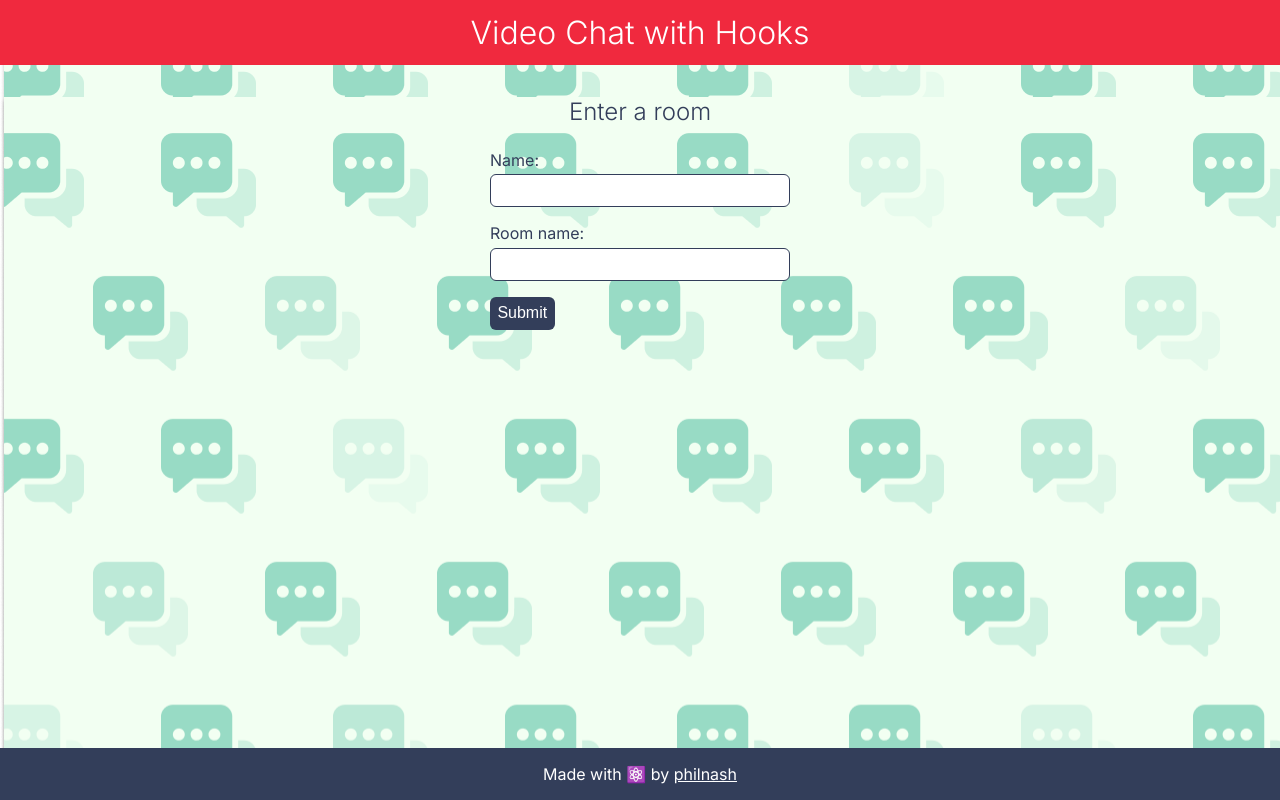
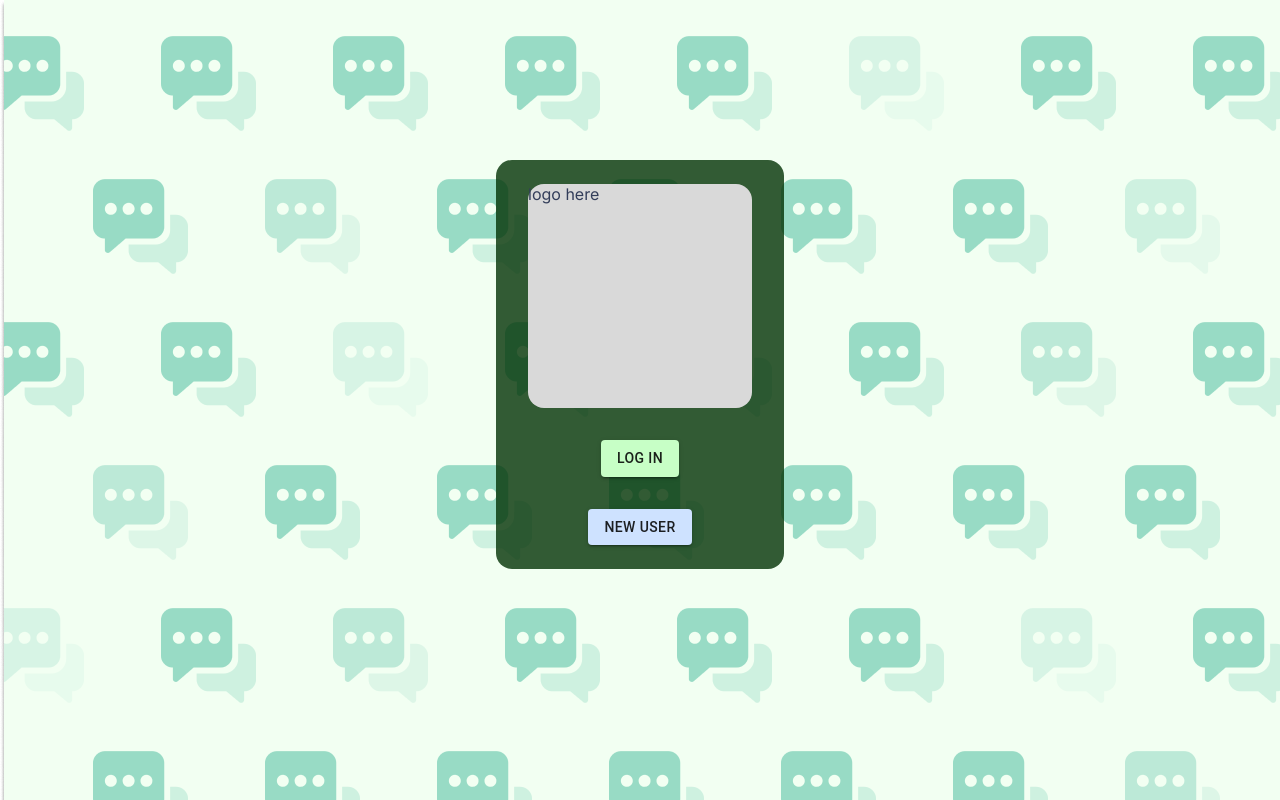
Before and after one commit to jasmine-dragons/sage, a Next.js app in the folder my-app/: page / in a window 1280 px wide. Built offline with nearby package versions, Linux system fonts and the light colour scheme.

Commit message:
implement login page

```diff
--- a/my-app/app/call.js
+++ b/my-app/app/call.js
@@ -6,13 +6,16 @@ import Lobby from "@/components/Lobby";
 const Call = () => {
   return (
     <div className="app">
-      <header>
-        <h1>Video Chat with Hooks</h1>
-      </header>
       <main>
         <VideoChat />
       </main>
-      <footer>
+
+      {/* <header>
+        <h1>Video Chat with Hooks</h1>
+      </header> */}
+      {/* <div style={{display: "flex", width: "100%", height: "100vh"}}>
+      </div> */}
+      {/* <footer>
         <p>
           Made with{" "}
           <span role="img" aria-label="React">
@@ -20,7 +23,7 @@ const Call = () => {
           </span>{" "}
           by <a href="https://twitter.com/philnash">philnash</a>
         </p>
-      </footer>
+      </footer> */}
     </div>
   );
 };
--- a/my-app/components/Lobby.jsx
+++ b/my-app/components/Lobby.jsx
@@ -1,4 +1,15 @@
 import React from "react";
+import Button from '@mui/material/Button';
+import { createTheme, ThemeProvider } from "@mui/material/styles";
+const { palette } = createTheme();
+const { augmentColor } = palette;
+const createColor = (mainColor) => augmentColor({ color: { main: mainColor } });
+const theme = createTheme({
+  palette: {
+    primary: createColor('#C7FFC6'),
+    secondary: createColor('#CEE2FF'),
+  }
+});
 
 const Lobby = ({
   username,
@@ -8,9 +19,28 @@ const Lobby = ({
   handleSubmit,
 }) => {
   return (
-    <form onSubmit={handleSubmit}>
-      <h2>Enter a room</h2>
-      <div>
+    <div className="login seventyOpacity" onSubmit={handleSubmit}>
+      {/* <h2>Enter a room</h2> */}
+      <div style={{backgroundColor: "#D9D9D9", margin: "auto auto", width: "14rem", height: "14rem", opacity: "100%", borderRadius:"1rem"}}>
+        logo here
+      </div>
+      {/* <ThemeProvider theme={theme}> */}
+      <ThemeProvider theme={theme}>
+        <div style={{width: "100%", display: "flex", justifyContent: "center", marginTop: "2rem"}}>
+          <Button variant="contained">
+            Log In
+          </Button>
+        </div>
+        <div style={{width: "100%", display: "flex", justifyContent: "center", marginTop: "2rem"}}>
+          <Button variant="contained" color="secondary">
+            New User
+          </Button>
+        </div>
+      </ThemeProvider>
+
+      {/* </ThemeProvider> */}
+
+      {/* <div>
         <label htmlFor="name">Name:</label>
         <input
           type="text"
@@ -30,9 +60,9 @@ const Lobby = ({
           onChange={handleRoomNameChange}
           required
         />
-      </div>
-      <button type="submit">Submit</button>
-    </form>
+      </div> */}
+      {/* <button type="submit">Submit</button> */}
+    </div>
   );
 };
 
```
